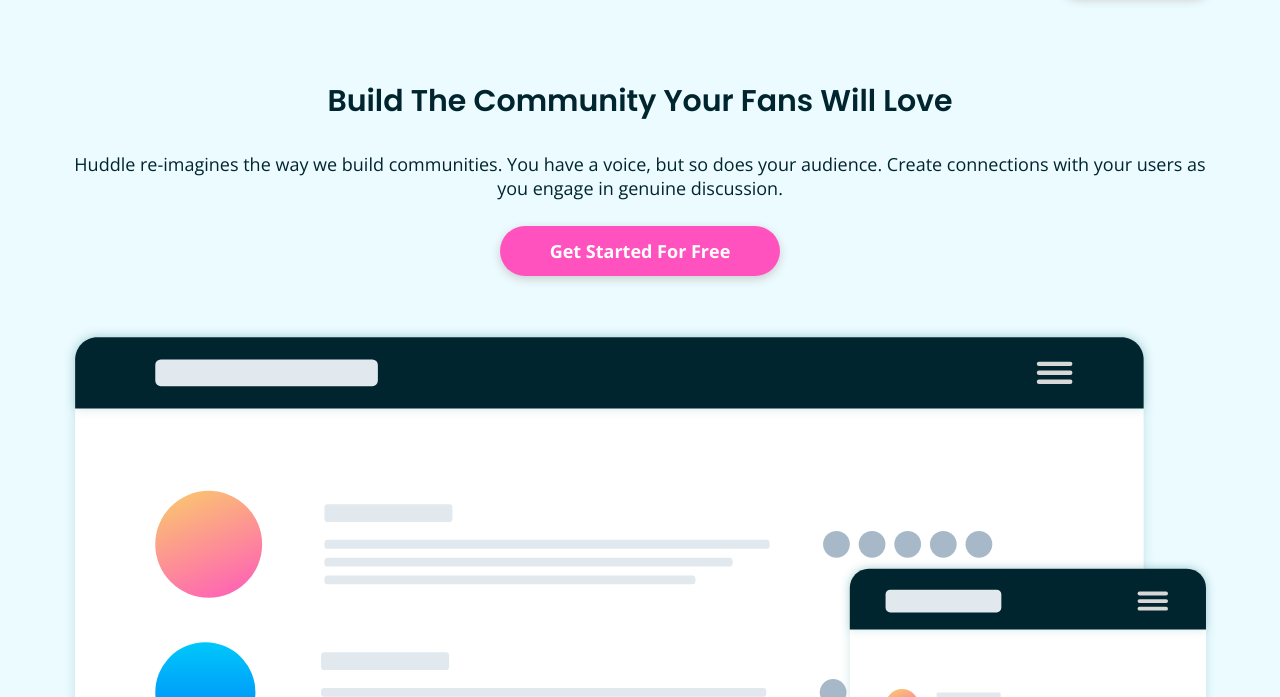
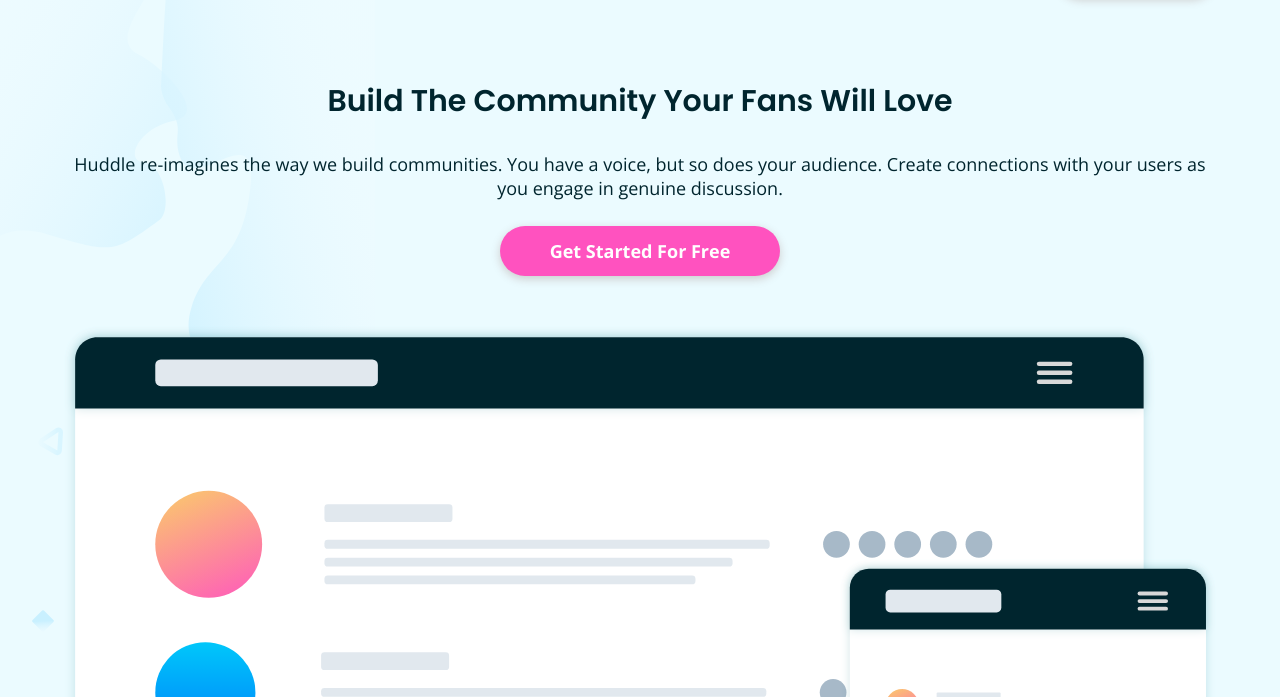
Before and after one commit to dcuevasdev/huddle-landing-page-with-alternating-feature-blocks-master, a plain HTML site: page index.html in a window 1280 px wide. Shown: the part 103-800 px from the top of the page. Drawn offline with nearby package versions, Linux system fonts and the light colour scheme.

Commit message:
Background terminado

```diff
--- a/scss/_main.scss
+++ b/scss/_main.scss
@@ -1,5 +1,8 @@
 .main {
   background-color: $color-background;
+  background-image: url("../images/bg-hero-mobile.svg");
+  background-position-y: 78px;
+  background-repeat: no-repeat;
 }
 .header {
   width: 100%;
```
Also changed, not shown: css/styles.css.
